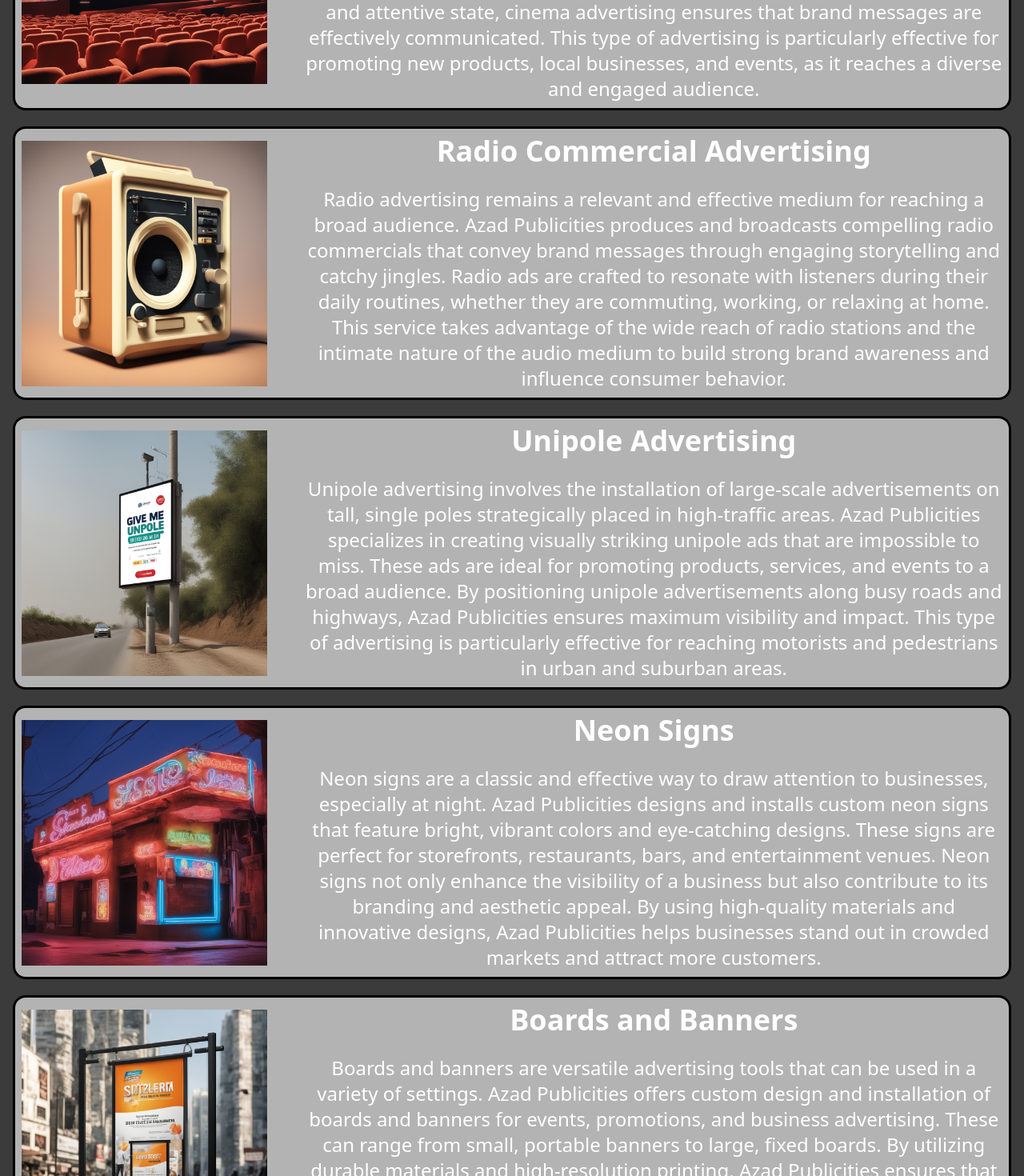
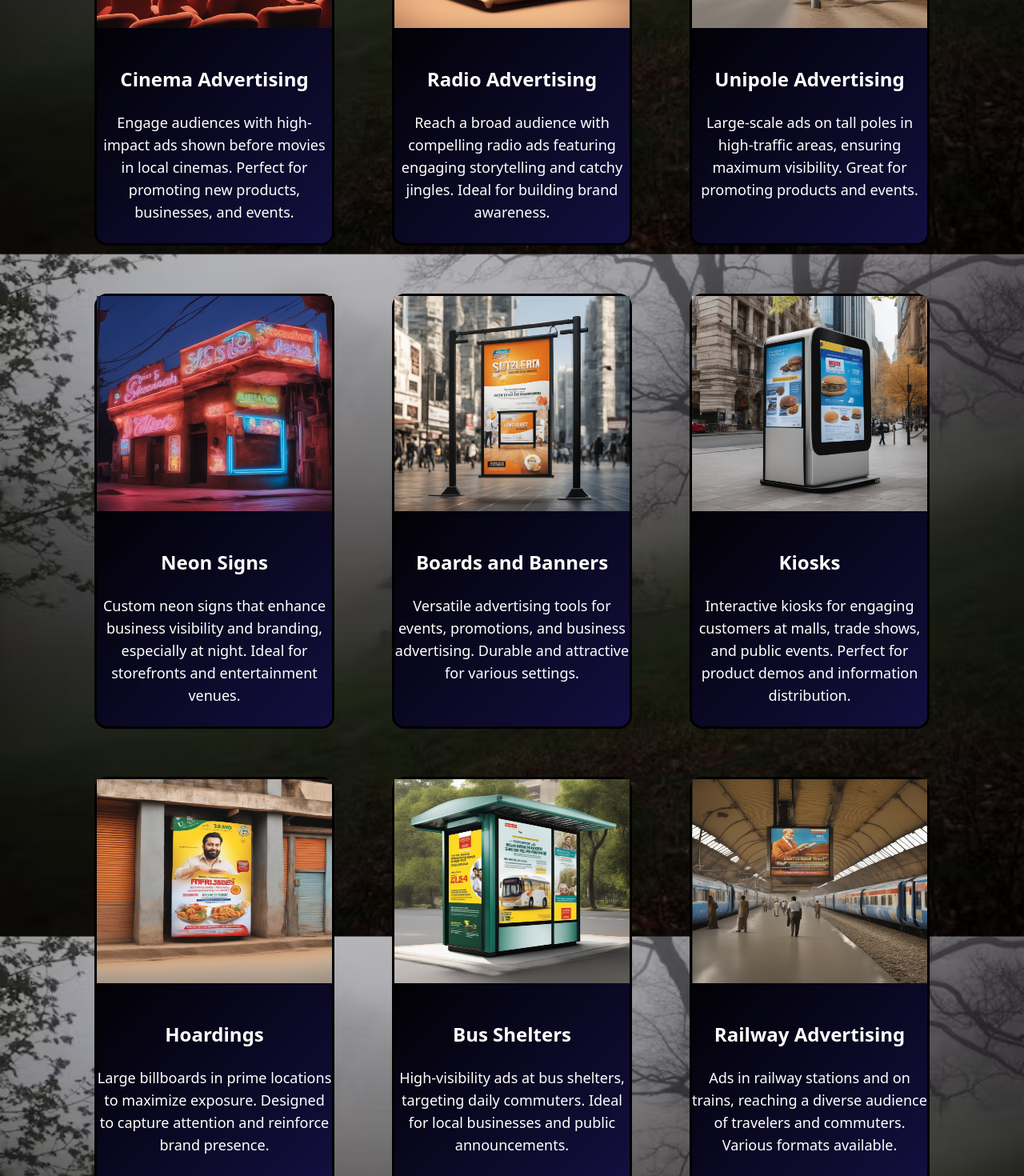
Before and after one commit to Mag-Harshit/azadPublicities, a React (Vite) app: page /services in a window 1280 px wide. Shown: the part 620-2090 px from the top of the page at 80% size. Built offline with nearby package versions, Linux system fonts and the light colour scheme.

Commit message:
Services Changes

```diff
--- a/src/components/ServicesMain.jsx
+++ b/src/components/ServicesMain.jsx
@@ -2,8 +2,8 @@ import React from "react";
 
 const ServicesMain = () => {
   return (
-    <div>
-      <div className="servicesTop">
+    <div className="servicesTop">
+      <div>
         <div className="text-7xl font-extrabold text-center p-8">
           <h1>SERVICES</h1>
         </div>
@@ -15,203 +15,143 @@ const ServicesMain = () => {
           </p>
         </div>
       </div>
-      <hr />
-      <div className="flex flex-col pb-8">
+      <div className="flex flex-row flex-wrap justify-center gap-10 pb-8">
         <div className="servicesCard border-3">
           <img
             src="/img/Cinema_Services.jpg"
-            className="mx-auto w-72 lg:ml-5 lg:w-1/4"
+            className="mx-auto w-full h-50 lg:ml-5 imgServices "
           />
           <div className="flex flex-col">
-            <h2 className="text-4xl font-semibold mb-6 text-center lg:text-left">
+            <h2 className="text-2xl font-semibold mb-6 text-center lg:text-left">
               Cinema Advertising
             </h2>
-            <p className="text-lg md:text-2xl text-center lg:text-left">
-              Cinema advertising is a powerful tool that Azad Publicities uses
-              to engage audiences in an immersive environment. This service
-              involves creating high-impact visual and audio advertisements that
-              are displayed before movies in local cinemas. The ads are designed
-              to captivate the audience's attention and leave a lasting
-              impression. By leveraging the captive audience in a relaxed and
-              attentive state, cinema advertising ensures that brand messages
-              are effectively communicated. This type of advertising is
-              particularly effective for promoting new products, local
-              businesses, and events, as it reaches a diverse and engaged
-              audience.
+            <p className=" text-sm md:text-lg text-center lg:text-left">
+              Engage audiences with high-impact ads shown before movies in local
+              cinemas. Perfect for promoting new products, businesses, and
+              events.
             </p>
           </div>
         </div>
         <div className="servicesCard border-3">
           <img
             src="/img/Radio_Services.jpg"
-            className="mx-auto w-72 lg:ml-5 lg:w-1/4"
+            className="mx-auto w-full h-50 lg:ml-5 imgServices"
           />
           <div className="flex flex-col">
-            <h2 className="text-4xl font-semibold mb-6 text-center lg:text-left">
-              Radio Commercial Advertising
+            <h2 className="text-2xl font-semibold mb-6 text-center lg:text-left">
+              Radio Advertising
             </h2>
-            <p className="text-lg md:text-2xl text-center lg:text-left">
-              Radio advertising remains a relevant and effective medium for
-              reaching a broad audience. Azad Publicities produces and
-              broadcasts compelling radio commercials that convey brand messages
-              through engaging storytelling and catchy jingles. Radio ads are
-              crafted to resonate with listeners during their daily routines,
-              whether they are commuting, working, or relaxing at home. This
-              service takes advantage of the wide reach of radio stations and
-              the intimate nature of the audio medium to build strong brand
-              awareness and influence consumer behavior.
+            <p className=" text-sm md:text-lg text-center lg:text-left">
+              Reach a broad audience with compelling radio ads featuring
+              engaging storytelling and catchy jingles. Ideal for building brand
+              awareness.
             </p>
           </div>
         </div>
         <div className="servicesCard border-3">
           <img
             src="/img/Unipole_Services.jpg"
-            className="mx-auto w-72 lg:ml-5 lg:w-1/4"
+            className="mx-auto w-full h-50 lg:ml-5 imgServices"
           />
           <div className="flex flex-col">
-            <h2 className="text-4xl font-semibold mb-6 text-center lg:text-left">
+            <h2 className="text-2xl font-semibold mb-6 text-center lg:text-left">
               Unipole Advertising
             </h2>
-            <p className="text-lg md:text-2xl text-center lg:text-left">
-              Unipole advertising involves the installation of large-scale
-              advertisements on tall, single poles strategically placed in
-              high-traffic areas. Azad Publicities specializes in creating
-              visually striking unipole ads that are impossible to miss. These
-              ads are ideal for promoting products, services, and events to a
-              broad audience. By positioning unipole advertisements along busy
-              roads and highways, Azad Publicities ensures maximum visibility
-              and impact. This type of advertising is particularly effective for
-              reaching motorists and pedestrians in urban and suburban areas.
+            <p className=" text-sm md:text-lg text-center lg:text-left">
+              Large-scale ads on tall poles in high-traffic areas, ensuring
+              maximum visibility. Great for promoting products and events.
             </p>
           </div>
         </div>
         <div className="servicesCard border-3">
           <img
             src="/img/Neon_Services.jpg"
-            className="mx-auto w-72 lg:ml-5 lg:w-1/4"
+            className="mx-auto w-full h-50 lg:ml-5 imgServices"
           />
           <div className="flex flex-col">
-            <h2 className="text-4xl font-semibold mb-6 text-center lg:text-left">
+            <h2 className="text-2xl font-semibold mb-6 text-center lg:text-left">
               Neon Signs
             </h2>
-            <p className="text-lg md:text-2xl text-center lg:text-left">
-              Neon signs are a classic and effective way to draw attention to
-              businesses, especially at night. Azad Publicities designs and
-              installs custom neon signs that feature bright, vibrant colors and
-              eye-catching designs. These signs are perfect for storefronts,
-              restaurants, bars, and entertainment venues. Neon signs not only
-              enhance the visibility of a business but also contribute to its
-              branding and aesthetic appeal. By using high-quality materials and
-              innovative designs, Azad Publicities helps businesses stand out in
-              crowded markets and attract more customers.
+            <p className=" text-sm md:text-lg text-center lg:text-left">
+              Custom neon signs that enhance business visibility and branding,
+              especially at night. Ideal for storefronts and entertainment
+              venues.
             </p>
           </div>
         </div>
         <div className="servicesCard border-3">
           <img
             src="/img/Boards_Services.jpg"
-            className="mx-auto w-72 lg:ml-5 lg:w-1/4"
+            className="mx-auto w-full h-50 lg:ml-5 imgServices"
           />
           <div className="flex flex-col">
-            <h2 className="text-4xl font-semibold mb-6 text-center lg:text-left">
+            <h2 className="text-2xl font-semibold mb-6 text-center lg:text-left">
               Boards and Banners
             </h2>
-            <p className="text-lg md:text-2xl text-center lg:text-left">
-              Boards and banners are versatile advertising tools that can be
-              used in a variety of settings. Azad Publicities offers custom
-              design and installation of boards and banners for events,
-              promotions, and business advertising. These can range from small,
-              portable banners to large, fixed boards. By utilizing durable
-              materials and high-resolution printing, Azad Publicities ensures
-              that the advertisements are both attractive and long-lasting.
-              Boards and banners are ideal for conveying messages in retail
-              environments, trade shows, outdoor events, and more.
+            <p className=" text-sm md:text-lg text-center lg:text-left">
+              Versatile advertising tools for events, promotions, and business
+              advertising. Durable and attractive for various settings.
             </p>
           </div>
         </div>
         <div className="servicesCard border-3">
           <img
             src="/img/Kiosks_Services.jpg"
-            className="mx-auto w-72 lg:ml-5 lg:w-1/4"
+            className="mx-auto w-full h-3/6 lg:ml-5"
           />
           <div className="flex flex-col">
-            <h2 className="text-4xl font-semibold mb-6 text-center lg:text-left">
+            <h2 className="text-2xl font-semibold mb-6 text-center lg:text-left">
               Kiosks
             </h2>
-            <p className="text-lg md:text-2xl text-center lg:text-left">
-              Kiosks provide an interactive and direct way for businesses to
-              engage with customers. Azad Publicities designs and sets up kiosks
-              at strategic locations such as malls, trade shows, and public
-              events. These kiosks can be used for product demonstrations,
-              information distribution, and customer interactions. By providing
-              a physical presence in high-traffic areas, kiosks help businesses
-              create personal connections with potential customers, gather
-              feedback, and drive sales. Azad Publicities ensures that each
-              kiosk is visually appealing and functionally effective, tailored
-              to the specific needs of the client.
+            <p className=" text-sm md:text-lg text-center lg:text-left">
+              Interactive kiosks for engaging customers at malls, trade shows,
+              and public events. Perfect for product demos and information
+              distribution.
             </p>
           </div>
         </div>
         <div className="servicesCard border-3">
           <img
             src="/img/Hoardings_Services.jpg"
-            className="mx-auto w-72 lg:ml-5 lg:w-1/4"
+            className="mx-auto w-full h-50 lg:ml-5 imgServices"
           />
           <div className="flex flex-col">
-            <h2 className="text-4xl font-semibold mb-6 text-center lg:text-left">
+            <h2 className="text-2xl font-semibold mb-6 text-center lg:text-left">
               Hoardings
             </h2>
-            <p className="text-lg md:text-2xl text-center lg:text-left">
-              Hoarding advertising involves placing large billboards in prime
-              locations to maximize exposure. Azad Publicities excels in
-              creating impactful hoarding advertisements that capture the
-              attention of passersby. These hoardings are strategically placed
-              along busy roads, highways, and city centers, ensuring that they
-              reach a wide audience. By using high-quality graphics and
-              compelling messages, Azad Publicities helps brands make a strong
-              visual statement and reinforce their presence in the market.
+            <p className=" text-sm md:text-lg text-center lg:text-left">
+              Large billboards in prime locations to maximize exposure. Designed
+              to capture attention and reinforce brand presence.
             </p>
           </div>
         </div>
         <div className="servicesCard border-3">
           <img
             src="/img/Bus_Services.jpg"
-            className="mx-auto w-72 lg:ml-5 lg:w-1/4"
+            className="mx-auto w-full h-50 lg:ml-5 imgServices"
           />
           <div className="flex flex-col">
-            <h2 className="text-4xl font-semibold mb-6 text-center lg:text-left">
+            <h2 className="text-2xl font-semibold mb-6 text-center lg:text-left">
               Bus Shelters
             </h2>
-            <p className="text-lg md:text-2xl text-center lg:text-left">
-              Advertising on bus shelters is a highly effective way to reach
-              daily commuters. Azad Publicities leverages this medium to display
-              advertisements that are seen by thousands of people every day.
-              These ads are placed at bus shelters located in busy urban areas,
-              providing high visibility to both pedestrians and motorists. Bus
-              shelter advertising is an excellent choice for local businesses
-              and public service announcements, as it targets a consistent flow
-              of daily commuters who spend time waiting at these shelters.
+            <p className=" text-sm md:text-lg text-center lg:text-left">
+              High-visibility ads at bus shelters, targeting daily commuters.
+              Ideal for local businesses and public announcements.
             </p>
           </div>
         </div>
         <div className="servicesCard border-3">
           <img
             src="/img/Railway_Services.jpg"
-            className="mx-auto w-72 lg:ml-5 lg:w-1/4"
+            className="mx-auto w-full h-50 lg:ml-5 imgServices"
           />
           <div className="flex flex-col">
-            <h2 className="text-4xl font-semibold mb-6 text-center lg:text-left">
+            <h2 className="text-2xl font-semibold mb-6 text-center lg:text-left">
               Railway Advertising
             </h2>
-            <p className="text-lg md:text-2xl text-center lg:text-left">
-              Railway advertising involves placing ads in railway stations and
-              on trains, reaching a diverse and captive audience. Azad
-              Publicities designs and implements advertisements that effectively
-              communicate brand messages to travelers and daily commuters. This
-              service includes a variety of formats, such as posters, digital
-              screens, and train wraps. By advertising in railway environments,
-              businesses can achieve high visibility and frequency, ensuring
-              their messages are seen multiple times by a large audience.
+            <p className=" text-sm md:text-lg text-center lg:text-left">
+              Ads in railway stations and on trains, reaching a diverse audience
+              of travelers and commuters. Various formats available.
             </p>
           </div>
         </div>
--- a/src/styles.css
+++ b/src/styles.css
@@ -163,14 +163,35 @@ footer {
 }
 
 .servicesCard {
-  @apply flex mt-5 flex-col gap-4 lg:flex-row md:justify-center md:gap-12 items-center border-black mx-4 p-2 rounded-2xl;
-  background-color: #b3b3b3;
-  transition: transform 0.3s ease-in-out;
+  @apply flex mt-5 flex-col xsm:flex-col gap-4 items-center md:gap-12 border-black xsm:mx-4 rounded-2xl;
+  background-image: linear-gradient(315deg, #130f40 0%, #000000 74%);
+  width: 300px;
+  background-size: 100%;
+  position: relative;
+  transition: transform 0.3s, box-shadow 0.3s;
 }
 
 .servicesCard:hover {
-  box-shadow: 5px 5px #696969;
-  transform: scale(1.01);
+  transform: translateY(-10px);
+  box-shadow: 0 6px 10px rgba(0, 0, 0, 0.15);
+}
+
+.servicesCard::before {
+  content: "";
+  height: 100%;
+  background-color: #000000;
+  background-image: linear-gradient(315deg, #000000 0%, #ffffff 74%);
+  width: 0;
+  border-radius: 2px;
+  position: absolute;
+  left: 0;
+  top: 0;
+  z-index: -1;
+  transition: 0.4s ease-in-out;
+}
+
+.servicesCard:hover::before {
+  width: 100%;
 }
 
 .card.visible,
@@ -256,3 +277,54 @@ footer {
     background-attachment: scroll;
   }
 }
+
+.portfolio {
+  padding: 20px;
+  text-align: center;
+  background-color: #f8f9fa;
+}
+
+.portfolio-title {
+  font-size: 2.5rem;
+  margin-bottom: 20px;
+  color: #333;
+}
+
+.portfolio-items {
+  display: flex;
+  flex-wrap: wrap;
+  justify-content: center;
+  gap: 20px;
+}
+
+.portfolio-item {
+  background: linear-gradient(135deg, #f0f0f0 0%, #ffffff 100%);
+  border-radius: 15px;
+  box-shadow: 0 4px 6px rgba(0, 0, 0, 0.1);
+  overflow: hidden;
+  transition: transform 0.3s, box-shadow 0.3s;
+  width: 300px;
+  padding: 20px;
+}
+
+.portfolio-item:hover {
+  transform: translateY(-10px);
+  box-shadow: 0 6px 10px rgba(0, 0, 0, 0.15);
+}
+
+.portfolio-image {
+  width: 100%;
+  height: auto;
+  border-radius: 10px;
+}
+
+.portfolio-item-title {
+  font-size: 1.5rem;
+  margin: 15px 0 10px;
+  color: #130f40;
+}
+
+.portfolio-item-description {
+  font-size: 1rem;
+  color: #666;
+}
```
Also changed, not shown: src/components/Portfolio.jsx (+29 -5 lines), public/img/Portfolio_Img.avif.
